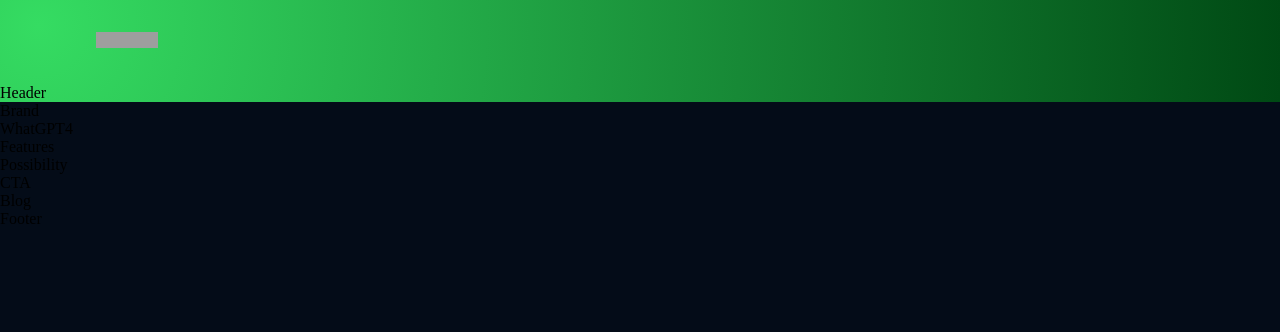
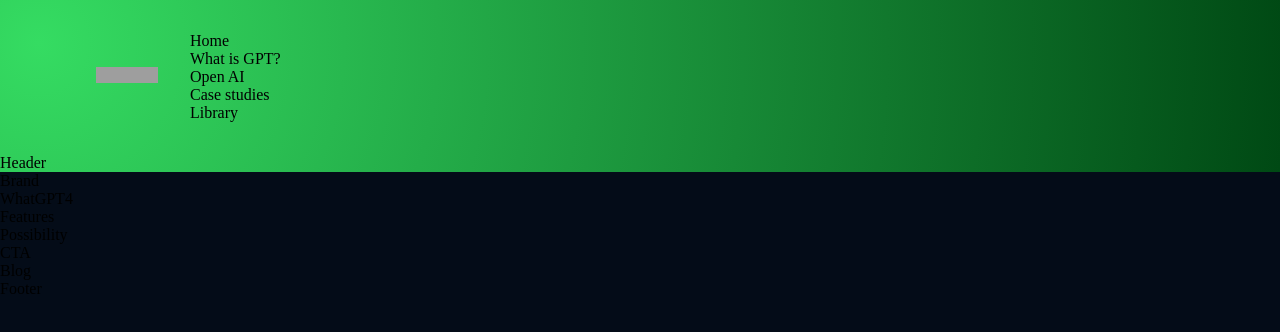
Before and after one commit to Kex55/project_1_ui_ux, a React (Create React App) app: page / in a window 1280 px wide. Shown: the top 332 px of the page. Built offline with nearby package versions, Linux system fonts and the light colour scheme; grey boxes are pictures that could not be loaded; the HTML template or start-up script is replaced by a standard one.

Commit message:
Navbar links

```diff
--- a/src/components/navbar/Navbar.jsx
+++ b/src/components/navbar/Navbar.jsx
@@ -10,6 +10,13 @@ const Navbar = () => {
         <div className='gpt4_navbar-links_logo'>
           <img src={logo} alt="logo" />
         </div>
+        <div>
+          <p><a href="#home">Home</a></p>
+          <p><a href="#wgpt4">What is GPT?</a></p>
+          <p><a href="#possibility">Open AI</a></p>
+          <p><a href="#features">Case studies</a></p>
+          <p><a href="#blog">Library</a></p>
+        </div>
       </div>
     </div>
   )
```
